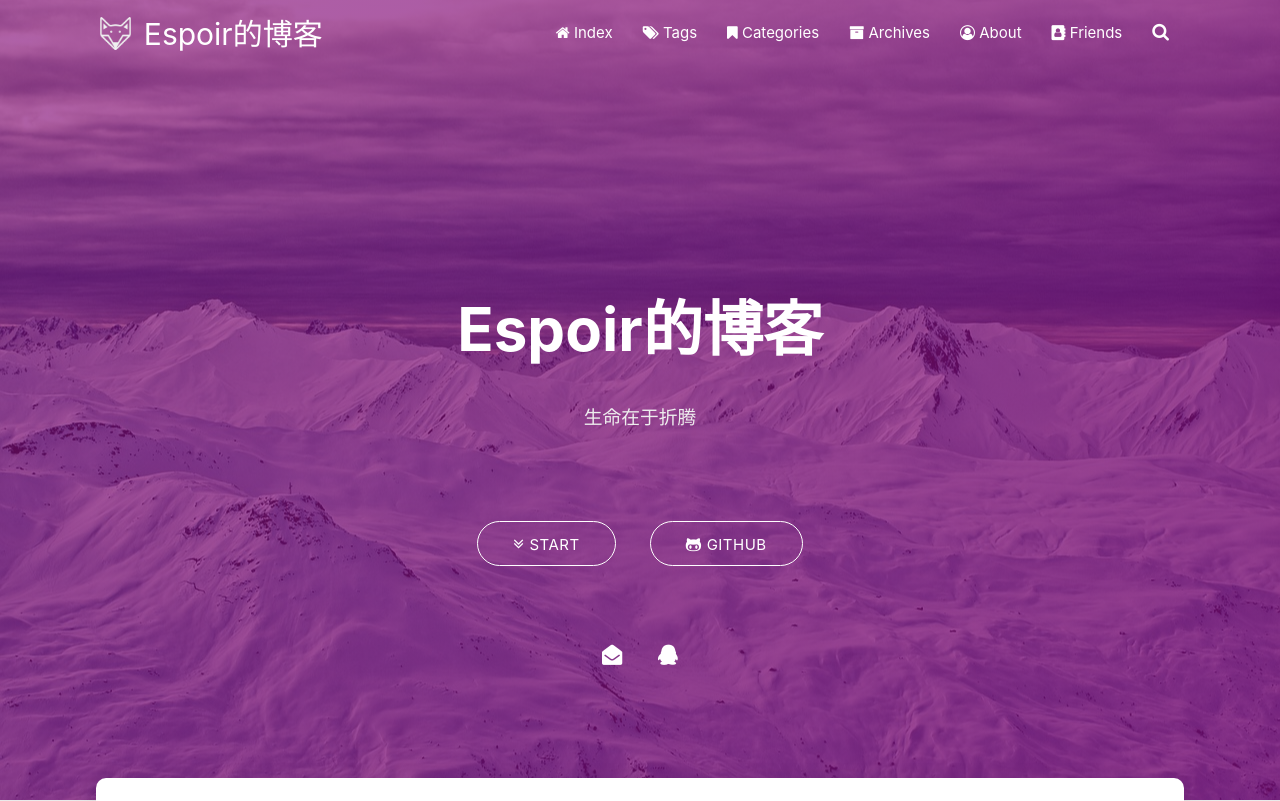
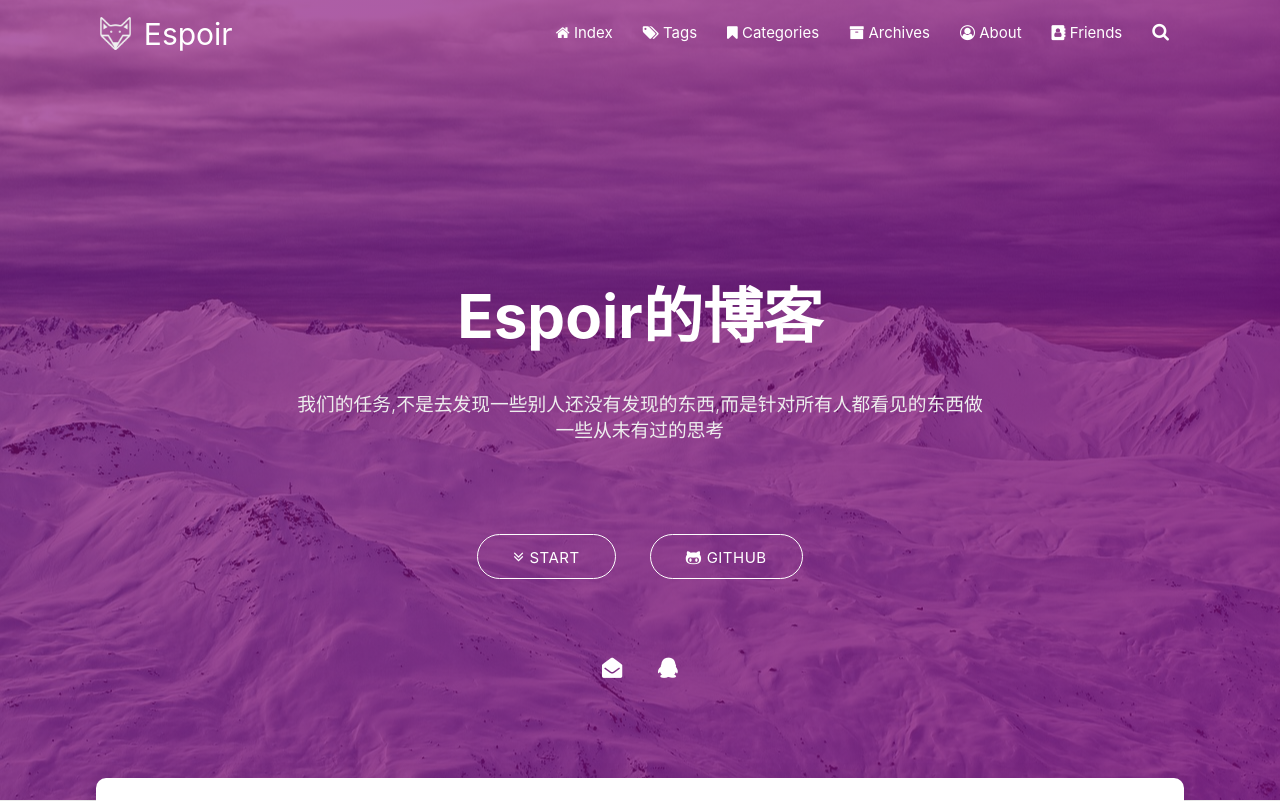
Before and after one commit to lizixian18/lizixian18.github.io, a plain HTML site: page index.html in a window 1280 px wide. Shown: the top 801 px of the page. Drawn offline with Linux system fonts and the light colour scheme; some packages are replaced by stand-ins of ours; a script that the page names is missing.

Commit message:
Site updated: 2019-02-28 16:18:56

```diff
--- a/index.html
+++ b/index.html
@@ -4,8 +4,8 @@
 
 <head><meta name="generator" content="Hexo 3.8.0">
     <meta charset="utf-8">
-    <meta name="keywords" content="Espoir的博客">
-    <meta name="description" content="Espoir的博客">
+    <meta name="keywords" content="Espoir">
+    <meta name="description" content="Espoir">
     <meta http-equiv="X-UA-Compatible" content="IE=edge">
     <meta name="viewport" content="width=device-width, initial-scale=1.0, user-scalable=no">
     <meta name="renderer" content="webkit|ie-stand|ie-comp">
@@ -13,7 +13,7 @@
     <meta name="format-detection" content="telephone=no">
     <meta name="apple-mobile-web-app-capable" content="yes">
     <meta name="apple-mobile-web-app-status-bar-style" content="black-translucent">
-    <title>Espoir的博客</title>
+    <title>Espoir</title>
     <link rel="icon" type="image/png" href="/favicon.png">
 
     <link rel="stylesheet" type="text/css" href="/libs/awesome/css/font-awesome.min.css">
@@ -41,7 +41,7 @@
 
                     <img src="/medias/logo.png" class="logo-img" alt="LOGO">
 
-                    <span class="logo-span">Espoir的博客</span>
+                    <span class="logo-span">Espoir</span>
                 </a>
             </div>
 
@@ -116,10 +116,10 @@
 
         <img src="/medias/logo.png" class="logo-img circle responsive-img">
 
-        <div class="logo-name">Espoir的博客</div>
+        <div class="logo-name">Espoir</div>
         <div class="logo-desc">
 
-            生命在于折腾
+            我们的任务,不是去发现一些别人还没有发现的东西,而是针对所有人都看见的东西做一些从未有过的思考
 
         </div>
     </div>
@@ -313,7 +313,7 @@
 
             <div class="description center-align">
 
-                    生命在于折腾
+                    我们的任务,不是去发现一些别人还没有发现的东西,而是针对所有人都看见的东西做一些从未有过的思考
 
             </div>
         </div>
```
Also changed, not shown: 2019/02/28/Hexo操作/index.html (+6 -6 lines), about/index.html (+7 -7 lines), archives/2019/02/index.html (+7 -7 lines), archives/2019/index.html (+7 -7 lines), archives/index.html (+7 -7 lines), tags/index.html (+7 -7 lines).
